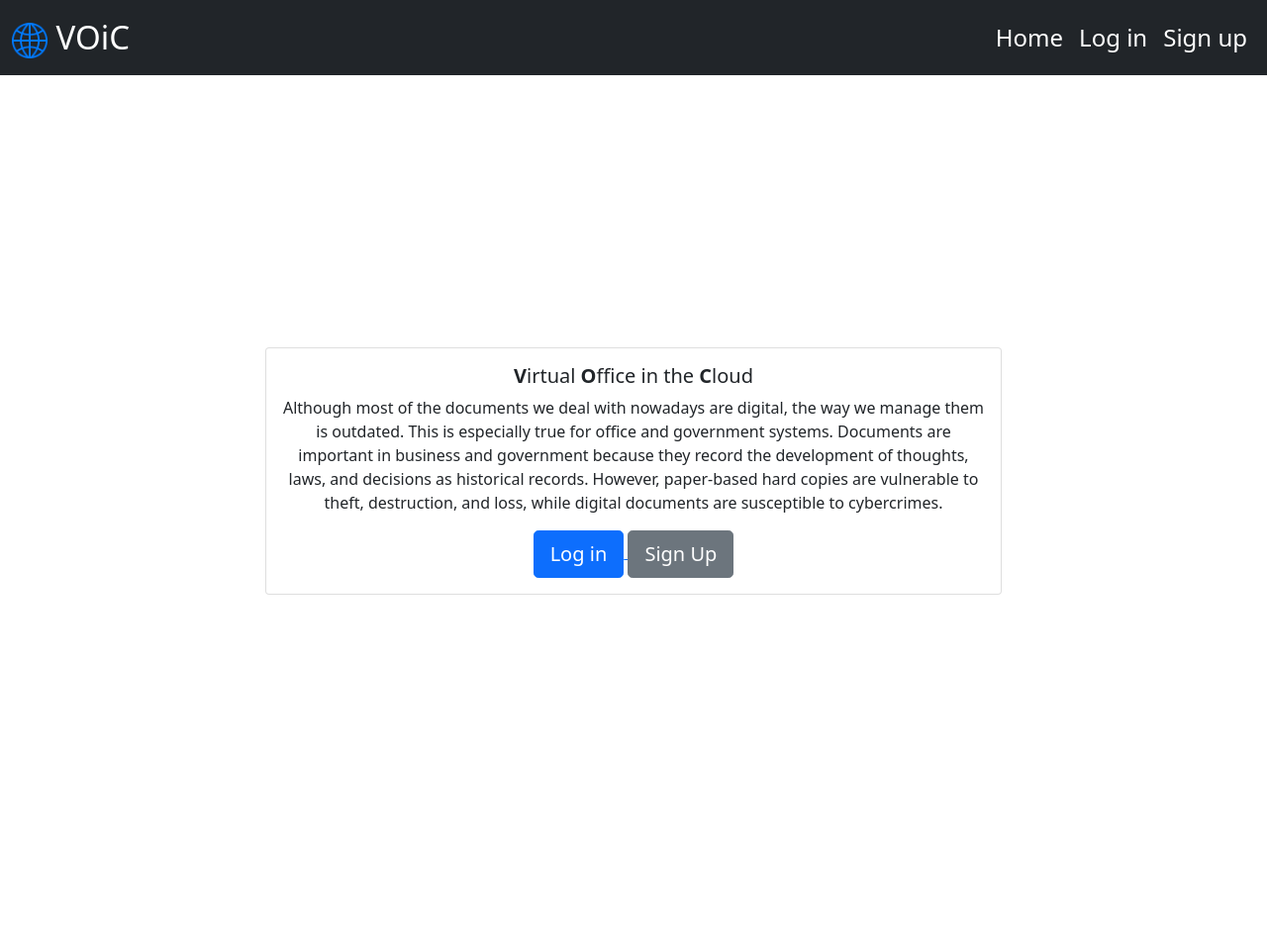
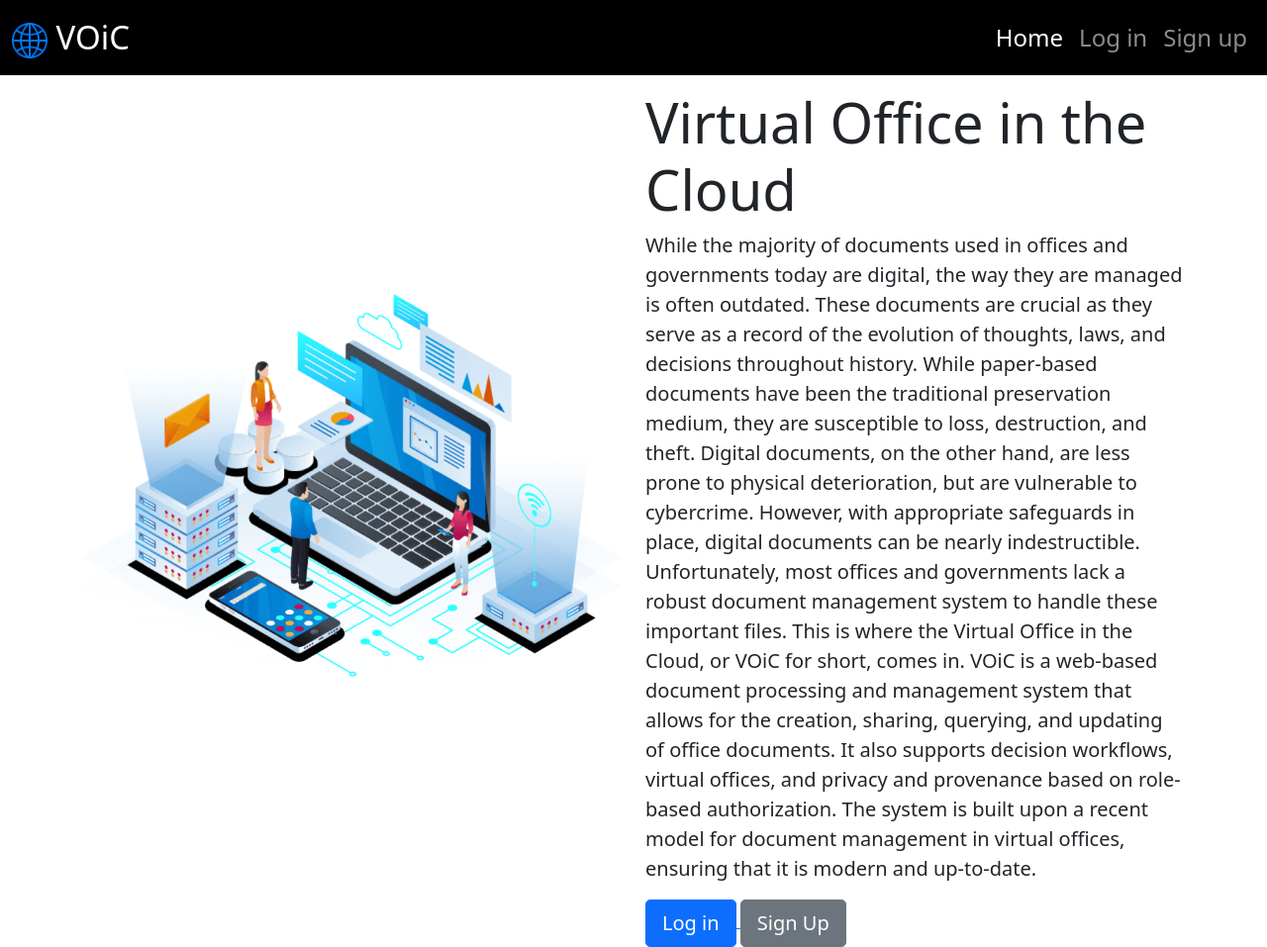
Before and after one commit to ConnerWiench/VOiC, a Flask app: page / in a window 1280 px wide. Shown: the whole page at 99% size. Before the commit the page ends 601 px from the top, so only its background shows below. Run offline with Flask 2, Linux system fonts and the light colour scheme; some libraries are stand-ins or nearby versions.

Commit message:
Edited Home Page

```diff
--- a/frontend/app.py
+++ b/frontend/app.py
@@ -555,19 +555,20 @@ def update_profile():
     address1=request.form['address1']
     address2=request.form['address2']
     postcode=request.form['postcode']
+
     password = None
     if "password" in request.form:
         password = request.form["password"]
-    confirm_password = request.form["confirm_password"]
+        confirm_password = request.form["confirm_password"]
+        if password != confirm_password:
+            flash("Password do not match", 'danger')
+        else:
+            password = generate_password_hash(password)
+
     token1 = str(uuid.uuid4())
-
-    if password != confirm_password:
-        flash("Password do not match", 'danger')
-    password = generate_password_hash(password)
-
     print(first_name)
     print(address1)
-    print(password)
+    print(token1)
 
     with conn.cursor() as cursor:
         cursor.execute("SELECT * FROM court_user WHERE user_token =%s", [token])
--- a/frontend/templates/index.html
+++ b/frontend/templates/index.html
@@ -6,30 +6,50 @@
   <link rel="stylesheet" href="{{ url_for('static', filename='style.css') }}"/>
   <link rel="stylesheet" href="https://cdn.jsdelivr.net/npm/bootstrap@5.0.2/dist/css/bootstrap.min.css" />
   <script src="https://cdn.jsdelivr.net/npm/bootstrap@5.0.2/dist/js/bootstrap.bundle.min.js"></script>
+  <style>
+    /* Custom CSS */
+    .animate__animated {
+      animation-duration: 1s;
+      animation-fill-mode: both;
+    }
+    .animate__fadeInLeft {
+      animation-name: fadeInLeft;
+    }
+    @keyframes fadeInLeft {
+      from {
+        opacity: 0;
+        transform: translate3d(-100%, 0, 0);
+      }
 
+      to {
+        opacity: 1;
+        transform: none;
+      }
+    }
+    /* Custom CSS
+    body {
+      background-color: black;
+      color: white;
+    }*/
+    .bg-black {
+      background-color: black !important;
+    }
+    body { While the majority of documents used in offices and governments today are digital, the way they are managed is often outdated. These documents are crucial as they serve as a record of the evolution of thoughts, laws, and decisions throughout history. While paper-based documents have been the traditional preservation medium, they are susceptible to loss, destruction, and theft. Digital documents, on the other hand, are less prone to physical deterioration, but are vulnerable to cybercrime. However, with appropriate safeguards in place, digital documents can be nearly indestructible. Unfortunately, most offices and governments lack a robust document management system to handle these important files. This is where the Virtual Office in the Cloud, or VOiC for short, comes in. VOiC is a web-based document processing and management system that allows for the creation, sharing, querying, and updating of office documents. It also supports decision workflows, virtual offices, and privacy and provenance based on role-based authorization. The system is built upon a recent model for document management in virtual offices, ensuring that it is modern and up-to-date.
+      font-family: Arial, sans-serif;
+    }
+
+  </style>
 </head>
 
 <body>
-    <nav class="navbar navbar-expand-lg navbar-black bg-dark">
+  <nav class="navbar navbar-expand-lg navbar-dark bg-black">
     <div class="container-fluid">
       <a class="navbar-brand" href="#" id="logo">
-          <img
-            src="{{ url_for('static', filename='img/globe.png') }}"
-            alt="logo"
-            height="36"
-            class="mr-2"
-          />
+        <img src="{{ url_for('static', filename='img/globe.png') }}" alt="logo" height="36" class="mr-2" />
         VOiC
       </a>
-        <button
-          class="navbar-toggler"
-          type="button"
-          data-bs-toggle="collapse"
-          data-bs-target="#navbarNavDropdown"
-          aria-controls="navbarNavDropdown"
-          aria-expanded="false"
-          aria-label="Toggle navigation"
-        >
+      <button class="navbar-toggler" type="button" data-bs-toggle="collapse" data-bs-target="#navbarNavDropdown"
+        aria-controls="navbarNavDropdown" aria-expanded="false" aria-label="Toggle navigation">
         <span class="navbar-toggler-icon"></span>
       </button>
       <div class="collapse navbar-collapse" id="navbarNavDropdown">
@@ -48,23 +68,17 @@
     </div>
   </nav>
 
-    <div class="container text-center">
-
-        <div class="col-md-8 mx-auto">
-          <div class="card">
-            <div class="card-body">
-              <h5 class="card-title">
+  <div class="container my-5">
+    <div class="row align-items-center justify-content-center">
+      <div class="col-md-6 animate__animated animate__fadeInLeft">
+        <img src="{{ url_for('static', filename='img/cover.png') }}" alt="Cover Picture" class="img-fluid d-block mx-auto" />
+      </div>
+      <div class="col-md-6">
+        <h1 class="display-4">
           <b>V</b>irtual <b>O</b>ffice in the <b>C</b>loud
-              </h5>
-              <p class="card-text">
-                Although most of the documents we deal with nowadays are
-                digital, the way we manage them is outdated. This is especially
-                true for office and government systems. Documents are important
-                in business and government because they record the development
-                of thoughts, laws, and decisions as historical records. However,
-                paper-based hard copies are vulnerable to theft, destruction,
-                and loss, while digital documents are susceptible to
-                cybercrimes.
+        </h1>
+        <p class="lead">
+          While the majority of documents used in offices and governments today are digital, the way they are managed is often outdated. These documents are crucial as they serve as a record of the evolution of thoughts, laws, and decisions throughout history. While paper-based documents have been the traditional preservation medium, they are susceptible to loss, destruction, and theft. Digital documents, on the other hand, are less prone to physical deterioration, but are vulnerable to cybercrime. However, with appropriate safeguards in place, digital documents can be nearly indestructible. Unfortunately, most offices and governments lack a robust document management system to handle these important files. This is where the Virtual Office in the Cloud, or VOiC for short, comes in. VOiC is a web-based document processing and management system that allows for the creation, sharing, querying, and updating of office documents. It also supports decision workflows, virtual offices, and privacy and provenance based on role-based authorization. The system is built upon a recent model for document management in virtual offices, ensuring that it is modern and up-to-date.
         </p>
         <a href="{{ url_for('log_in') }}">
           <button type="button" class="btn btn-primary btn-lg">
```
Also changed, not shown: frontend/static/img/cover.png (added). Lines whose indentation alone changed are shown as unchanged.
